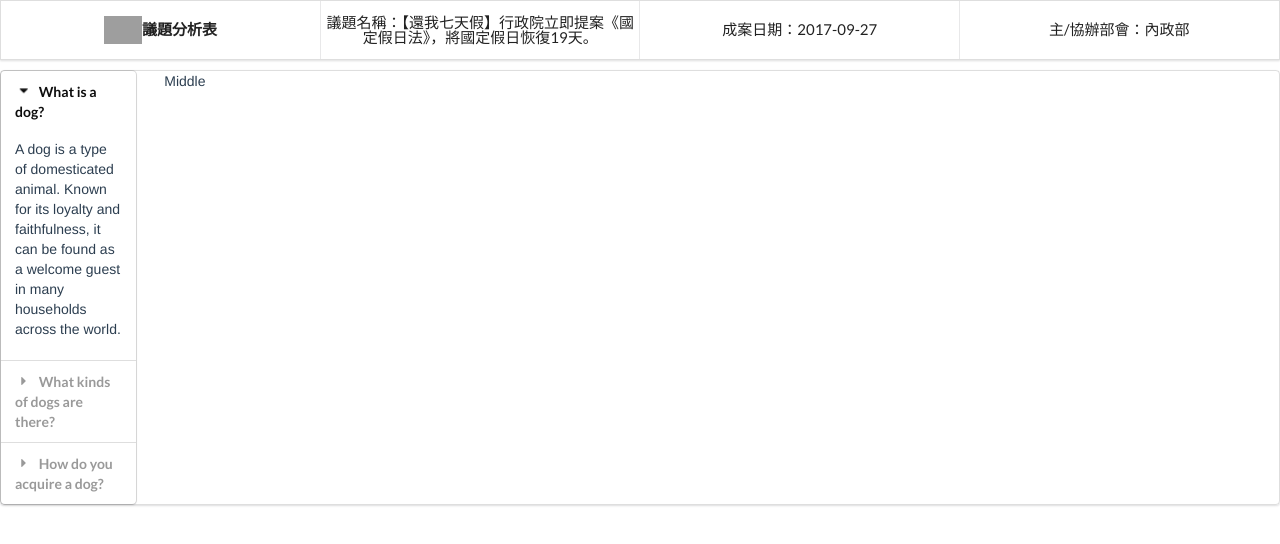
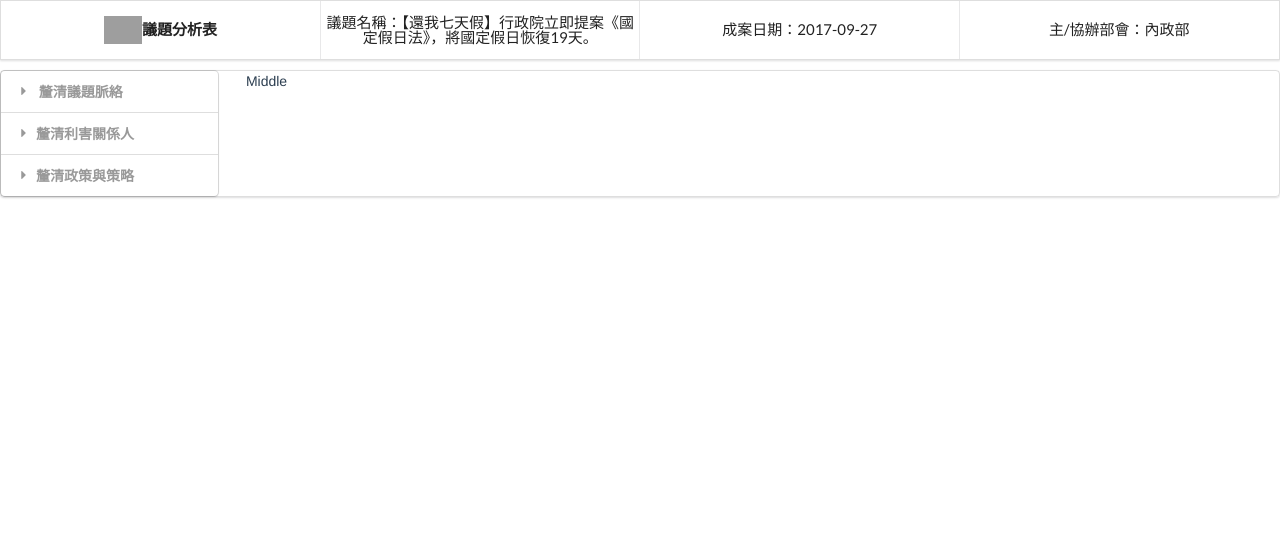
Before and after one commit to PDIS/issue-based-mapping, a Vue app: page /#/ in a window 1280 px wide. Shown: the top 544 px of the page. Built offline with nearby package versions, Linux system fonts and the light colour scheme; grey boxes are pictures that could not be loaded.

Commit message:
menu prototype

```diff
--- a/src/App.vue
+++ b/src/App.vue
@@ -2,7 +2,15 @@
   <div id="app">
     <v-header></v-header>
     <!-- <sidebar></sidebar> -->
-    <router-view/>
+    <!-- <router-view/> -->
+    <div class="ui segments">
+      <div class="ui grid">
+        <sidebar></sidebar>
+        <div class="column">
+          <router-view/>
+        </div>
+      </div>
+    </div>
   </div>
 </template>
 
--- a/src/components/index.vue
+++ b/src/components/index.vue
@@ -1,37 +1,7 @@
 <template>
- <div class="ui segments">
-   <div class="ui grid">
-    <div class="two wide column">
-      <div class="ui styled accordion">
-  <div class="active title">
-    <i class="dropdown icon"></i>
-    What is a dog?
-  </div>
-  <div class="active content">
-    <p>A dog is a type of domesticated animal. Known for its loyalty and faithfulness, it can be found as a welcome guest in many households across the world.</p>
-  </div>
-  <div class="title">
-    <i class="dropdown icon"></i>
-    What kinds of dogs are there?
-  </div>
-  <div class="content">
-    <p>There are many breeds of dogs. Each breed varies in size and temperament. Owners often select a breed of dog that they find to be compatible with their own lifestyle and desires from a companion.</p>
-  </div>
-  <div class="title">
-    <i class="dropdown icon"></i>
-    How do you acquire a dog?
-  </div>
-  <div class="content">
-    <p>Three common ways for a prospective owner to acquire a dog is from pet shops, private owners, or shelters.</p>
-    <p>A pet shop may be the most convenient way to buy a dog. Buying a dog from a private owner allows you to assess the pedigree and upbringing of your dog before choosing to take it home. Lastly, finding your dog from a shelter, helps give a good home to a dog who may not find one so readily.</p>
-  </div>
-</div>
-    </div>
-    <div class="column">
+
       <p>Middle</p>
-    </div>
-  </div>
-  </div>
+
 </template>
 <script>
 import axios from 'axios';
--- a/src/components/sidebar.vue
+++ b/src/components/sidebar.vue
@@ -1,31 +1,27 @@
 <template>
+  <div class="three wide column">
+    <div class="ui styled accordion">
 
-       <div class="ui left fixed vertical accordion menu">
-        <div class="teal item">
-  <a class="title"><i class="dropdown icon"></i>
-    釐清議題脈絡
-  </a>
-  <div class="content">
-    <div class="ui form">
-      <div class="grouped fields">
-        <div class="field">
-          <router-link to="/question" class='item'>問題</router-link>
-     <router-link to="/solution" class='item'>解法</router-link>
-    <p class='item'>佐證資料</p>
+        <div class="title"><i class="dropdown icon"></i>
+        釐清議題脈絡
         </div>
-      </div>
+        <div class="content">
+          <div class="ui middle aligned divided selection list">
+      <div class="item"><p><router-link to="/question">問題</router-link></p></div>
+      <div class="item"><p><router-link to="/solution">解法</router-link></p></div>
+      <div class="item"><p>佐證資料</p></div>
+
     </div>
-  </div>
-        </div>
-        <div class="teal item">
-  <a class="title">釐清利害關係人</a>
-  <div class="content"></div>
-        </div>
-        <div class="item">
-  <a class="title">釐清政策與策略</a>
-  <div class="content"></div>
+
         </div>
 
+  <div class="title"><i class="dropdown icon"></i>釐清利害關係人</div>
+  <div class="content"></div>
+
+  <div class="title"><i class="dropdown icon"></i>釐清政策與策略</div>
+  <div class="content"></div>
+
+      </div>
 </div>
 
 </template>
```
